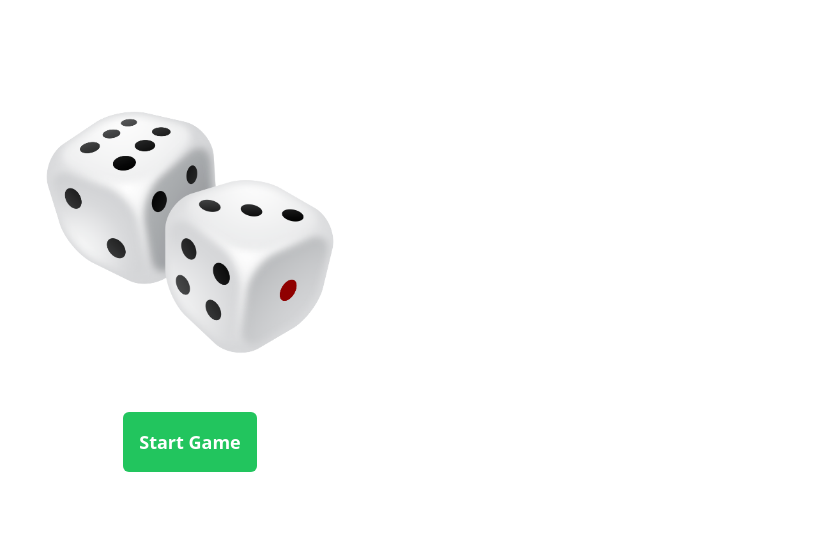
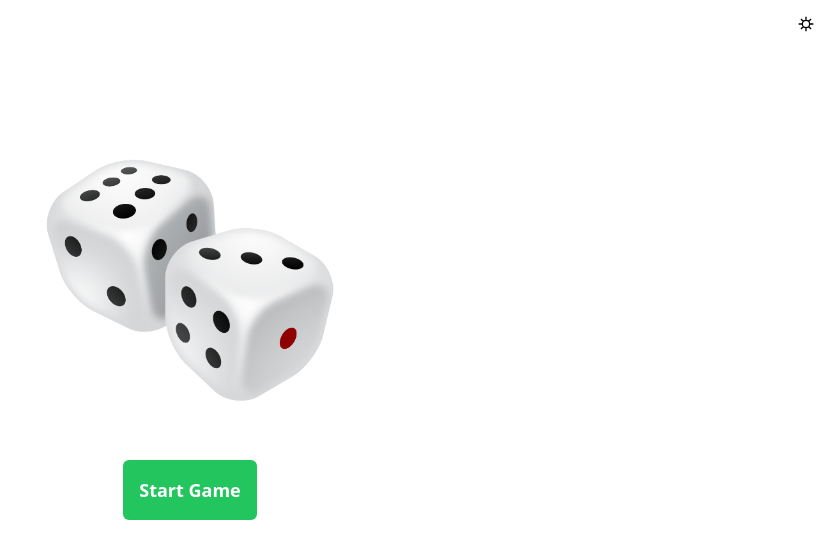
Before and after one commit to tarunkumarkale/All_TEN_PROJECT, a React (Vite) app: page /Start in a window 1280 px wide. Shown: the top 558 px of the page, without its empty margins (450-1280 px from the left). Built offline with nearby package versions, Linux system fonts and the light colour scheme.

Commit message:
completed full

```diff
--- a/package.json
+++ b/package.json
@@ -12,6 +12,7 @@
   "dependencies": {
     "react": "^18.3.1",
     "react-dom": "^18.3.1",
+    "react-icons": "^5.4.0",
     "react-router-dom": "^6.28.0"
   },
   "devDependencies": {
--- a/src/Components/DICE/Start.jsx
+++ b/src/Components/DICE/Start.jsx
@@ -1,12 +1,25 @@
-import React from 'react';
-import PROJECTS from '../../Constant';
+import React from "react";
+import PROJECTS from "../../Constant";
+import { GrActions } from "react-icons/gr";
+import { FaRegMoon } from "react-icons/fa6";
 
-const Start = ({ checkpage }) => {
+const Start = ({ checkpage, toggleBg, color }) => {
   return (
     <>
-      <div className="flex justify-center items-center mt-7 flex-col  ">
-        <img src={PROJECTS[0].image} alt="Dice"  className='w-[30%]'/>
-        <button onClick={checkpage} className='bg-green-500 active:bg-red-500  w-auto h-auto p-4 rounded-md font-bold text-white text-lg'>Start Game</button> {/* Click to toggle */}
+      <div
+        className="flex justify-end p-4 cursor-pointer"
+        onClick={toggleBg} // Toggle background color
+      >
+        {color === "white" ? <GrActions className="text-black" /> : <FaRegMoon  className="text-white"/>}
+      </div>
+      <div className="flex justify-center items-center mt-7 flex-col">
+        <img src={PROJECTS[0].image} alt="Dice" className="w-[30%]" />
+        <button
+          onClick={checkpage} // Change page
+          className="bg-green-500 active:bg-red-500 w-auto h-auto p-4 rounded-md font-bold text-white text-lg"
+        >
+          Start Game
+        </button>
       </div>
     </>
   );
--- a/src/Components/DICE/ToggleLogic.jsx
+++ b/src/Components/DICE/ToggleLogic.jsx
@@ -1,19 +1,28 @@
-import React, { useState } from 'react';
-import Start from './Start';  // Import Start component
-import Game from './Game';    // Import Game component
+import React, { useState } from "react";
+import Start from "./Start"; // Import Start component
+import Game from "./Game";   // Import Game component
 
 const ToggleLogic = () => {
   const [changePage, setChangePage] = useState(true); // true to show Start initially
+  const [changebgcolor, setChangeBgColor] = useState("white"); // Background color state
 
-  // This function will toggle the page state (Start <-> Game)
-  const handlePageChange = () => setChangePage(prev => !prev);
+  // Toggle the page state (Start <-> Game)
+  const handlePageChange = () => setChangePage((prev) => !prev);
+
+  // Toggle background color
+  const toggleBgColor = () =>
+    setChangeBgColor((prev) => (prev === "white" ? "black" : "white"));
 
   return (
-    <div>
+    <div style={{ backgroundColor: changebgcolor, minHeight: "100vh" }}>
       {changePage ? (
-        <Start checkpage={handlePageChange} />  // Pass handlePageChange to Start
+        <Start
+          checkpage={handlePageChange}
+          toggleBg={toggleBgColor}
+          color={changebgcolor}
+        />
       ) : (
-        <Game checkpage={handlePageChange} />  // Pass handlePageChange to Game
+        <Game checkpage={handlePageChange} toggleBg={toggleBgColor} />
       )}
     </div>
   );
```
Also changed, not shown: 1 other file (tests, documents, lock files or other folders).
